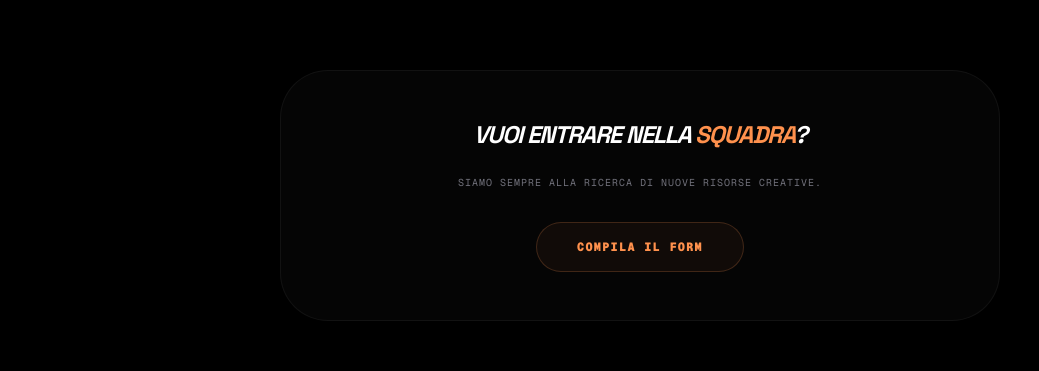
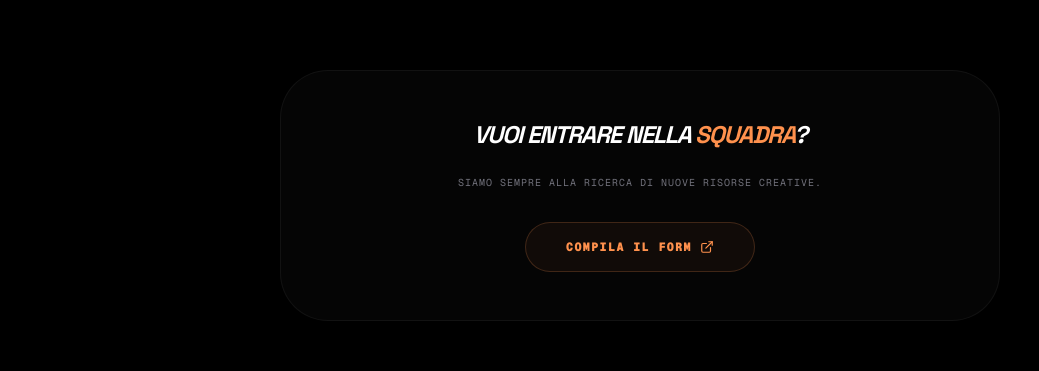
Before and after one commit to IlMara2000/uttf, a Next.js app: page /team in a window 1280 px wide. Shown: the part 1520-1891 px from the top of the page, without its empty margins (0-1039 px from the left). Built offline with nearby package versions, Linux system fonts and the light colour scheme; a web font is replaced by a local one.

Commit message:
Update page.tsx

```diff
--- a/src/app/team/page.tsx
+++ b/src/app/team/page.tsx
@@ -8,10 +8,7 @@ import {
   Scissors,
   Settings,
   ArrowLeft,
-  Terminal,
-  Mic2,
-  Video,
-  Cpu
+  ExternalLink
 } from 'lucide-react';
 import Link from 'next/link';
 
@@ -67,7 +64,7 @@ export default function TeamPage() {
   return (
     <div className="min-h-screen bg-black text-white flex flex-col items-center overflow-x-hidden pb-40">
 
-      {/* HEADER CON TASTO BACK */}
+      {/* HEADER */}
       <header className="w-full max-w-7xl px-6 pt-12 pb-16 flex flex-col items-start gap-12">
         <motion.div
           initial={{ opacity: 0, x: -20 }}
@@ -98,6 +95,7 @@ export default function TeamPage() {
         </div>
       </header>
 
+      {/* TEAM GRID */}
       <main className="w-full max-w-7xl px-6">
         <div className="grid grid-cols-1 md:grid-cols-2 lg:grid-cols-3 gap-8">
           {teamMembers.map((member, index) => (
@@ -109,7 +107,6 @@ export default function TeamPage() {
               transition={{ delay: index * 0.1 }}
               className="glass-panel group border-white/5 hover:border-[#FF914D]/30 transition-all duration-500 overflow-hidden flex flex-col rounded-[2rem]"
             >
-              {/* Image Profile con Overlay Roles */}
               <div className="relative h-64 w-full overflow-hidden bg-zinc-900">
                 <img
                   src={member.image}
@@ -132,7 +129,6 @@ export default function TeamPage() {
                 </div>
               </div>
 
-              {/* Info Bio & Skills */}
               <div className="p-8 flex-grow flex flex-col justify-between bg-zinc-950/50">
                 <div>
                   <p className="text-zinc-400 text-[11px] leading-relaxed mb-8 uppercase tracking-tight font-medium">
@@ -151,7 +147,6 @@ export default function TeamPage() {
                   </div>
                 </div>
 
-                {/* Tags di sistema */}
                 <div className="flex flex-wrap gap-2 pt-6 border-t border-white/5">
                   {member.tags.map(tag => (
                     <span key={tag} className="text-[8px] font-mono text-[#FF914D]/70 uppercase tracking-tighter">
@@ -165,19 +160,29 @@ export default function TeamPage() {
         </div>
       </main>
 
-      {/* Footer / Join */}
+      {/* FOOTER / CALL TO ACTION */}
       <footer className="mt-32 w-full max-w-3xl px-6 text-center">
-        <div className="glass-panel p-12 border-white/5 rounded-[3rem]">
+        <div className="glass-panel p-12 border-white/5 rounded-[3rem] relative overflow-hidden group">
+          <div className="absolute top-0 left-0 w-full h-1 bg-gradient-to-r from-transparent via-[#FF914D]/20 to-transparent opacity-0 group-hover:opacity-100 transition-opacity" />
+
           <h2 className="text-2xl font-black uppercase italic mb-6 tracking-tighter">
             Vuoi entrare nella <span className="text-[#FF914D]">SQUADRA</span>?
           </h2>
           <p className="text-zinc-500 font-mono text-[10px] uppercase tracking-widest mb-8">
             Siamo sempre alla ricerca di nuove risorse creative.
           </p>
-          <button className="nav-tag px-10 py-4 border-[#FF914D]/20 text-[#FF914D] hover:bg-[#FF914D] hover:text-black transition-all font-black uppercase tracking-widest text-xs">
+
+          <a
+            href="https://docs.google.com/forms/d/e/1FAIpQLSerjf1xGTrj08wmLSJhbrqwDV2Czc5Kd6OatIyvdlSwJsRNrw/viewform"
+            target="_blank"
+            rel="noopener noreferrer"
+            className="nav-tag inline-flex items-center gap-2 px-10 py-4 border-[#FF914D]/20 text-[#FF914D] hover:bg-[#FF914D] hover:text-black transition-all font-black uppercase tracking-widest text-xs cursor-pointer group/btn"
+          >
             COMPILA IL FORM
-          </button>
+            <ExternalLink size={14} className="group-hover/btn:translate-x-1 group-hover/btn:-translate-y-1 transition-transform" />
+          </a>
         </div>
+
         <p className="mt-20 text-[9px] font-mono uppercase tracking-[1em] text-zinc-600 italic">
           UTTF_STAFF_MANIFEST_2026
         </p>
```
